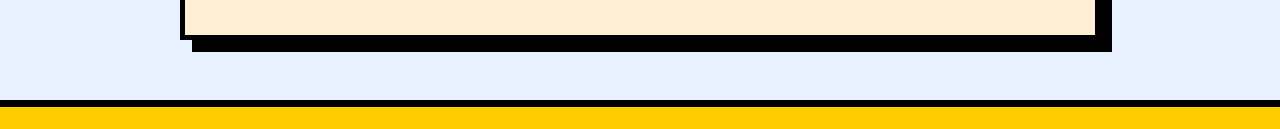
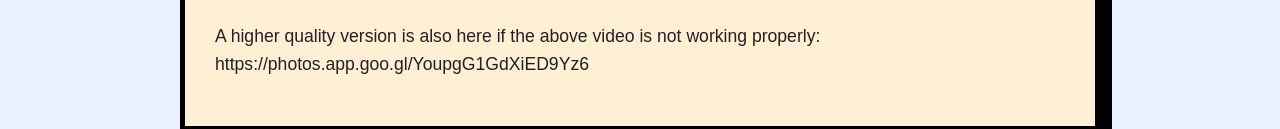
Before and after one commit to arusher999/Dungeon-Delver-VR, a plain HTML site: page mvp.html in a window 1280 px wide. Shown: the part 3746-3875 px from the top of the page. Drawn offline with Linux system fonts and the light colour scheme; a web font is replaced by a local one.

Commit message:
Update mvp.html

```diff
--- a/mvp.html
+++ b/mvp.html
@@ -128,6 +128,7 @@
       <source src="de583875-bd66-4055-8cef-3baf49a4d35d.mp4" type="video/mp4" />
       Your browser does not support the video tag.
     </video>
+    <p>A higher quality version is also here if the above video is not working properly: https://photos.app.goo.gl/YoupgG1GdXiED9Yz6</p>
   </section>
 
   <footer>
```
